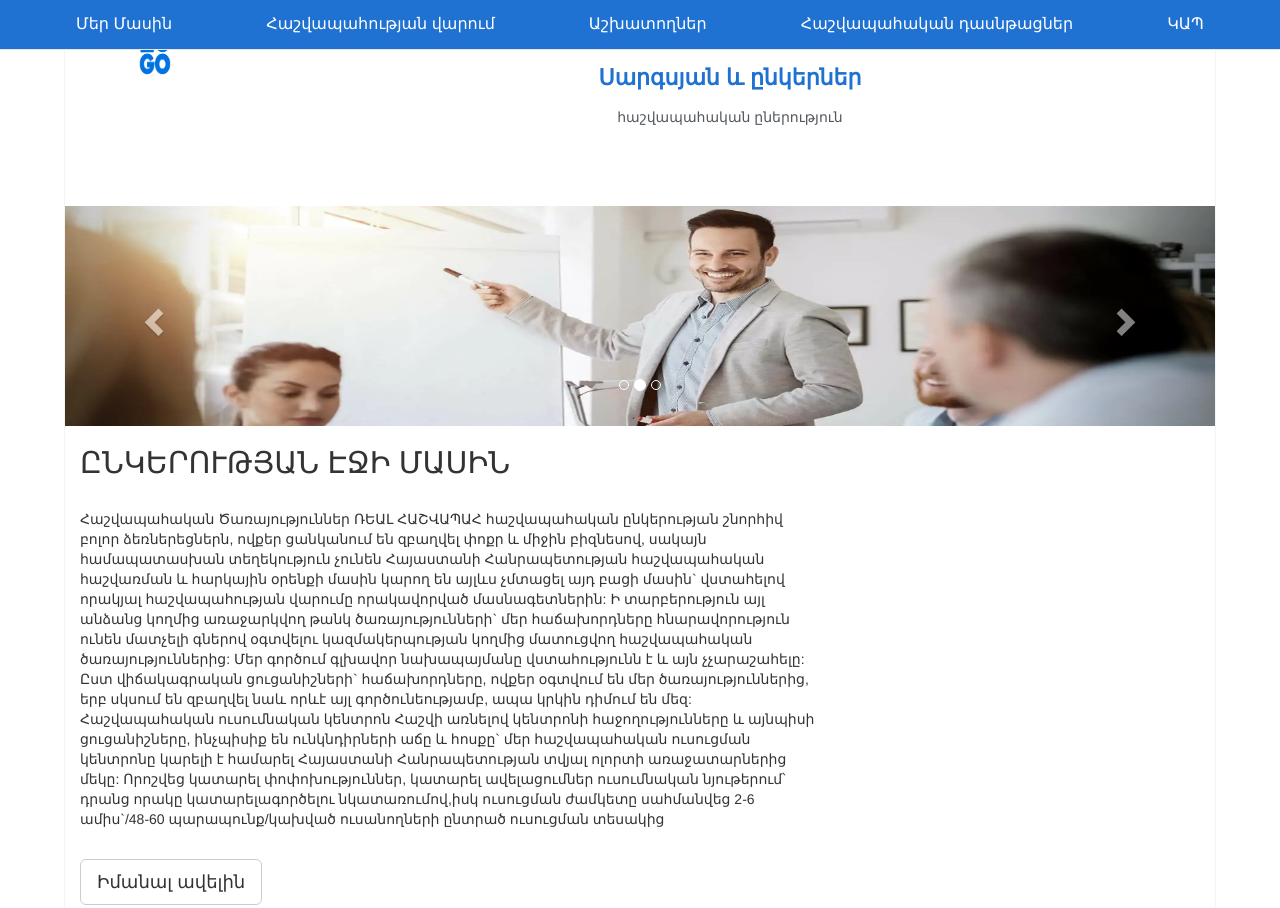
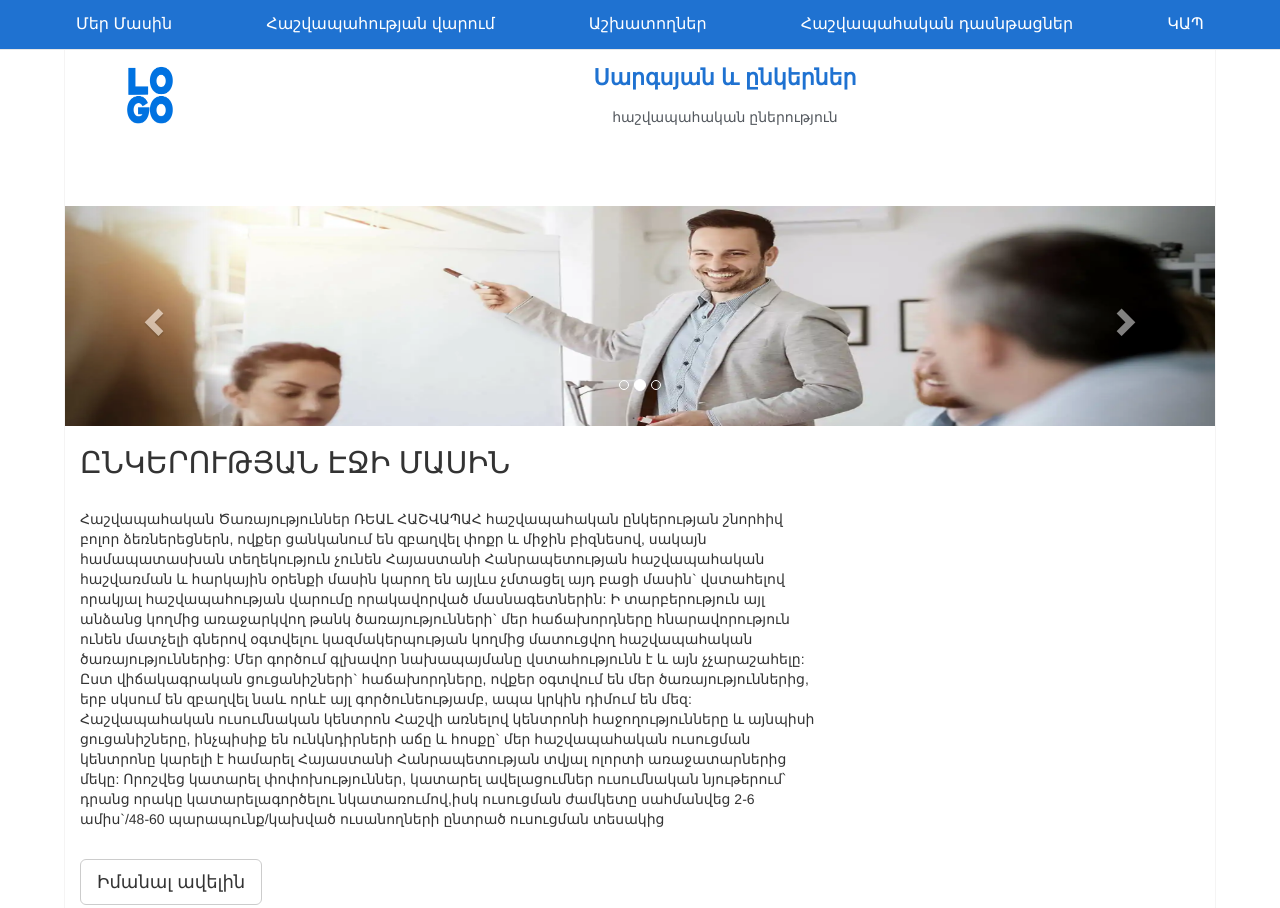
Before and after one commit to hovsepyanarmen/hovsepyanarmen.github.io, a plain HTML site: page index.html in a window 1280 px wide. Shown: the top 908 px of the page. Drawn offline with nearby package versions, Linux system fonts and the light colour scheme.

Commit message:
Update style.css

```diff
--- a/style.css
+++ b/style.css
@@ -159,9 +159,9 @@ body{
 }
 #logoimg
 {
- width: 100px;
- height: 75px;
- margin:15px 40px;
+ width: 150px;
+ height: 100px;
+ margin:45px 10px;
 }
 .nav>li>a
 {
```
